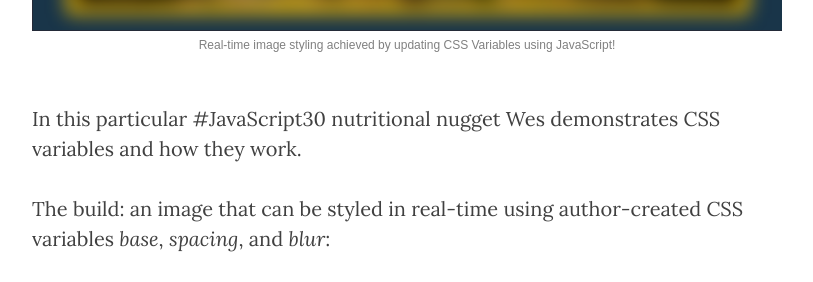
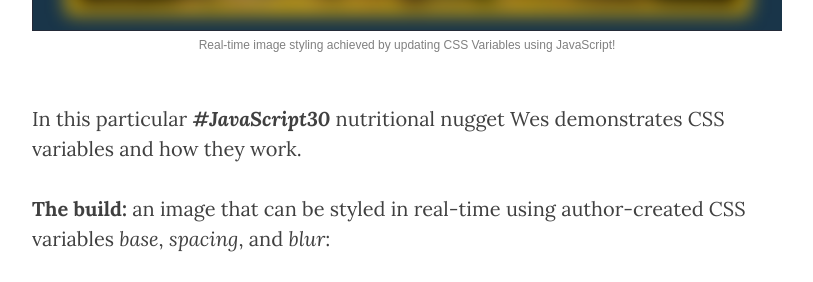
Before and after one commit to stanclarke-jr/stanclarke-jr.github.io, a Jekyll site: the page built from _posts/2017-01-31-javascript30-day-3.md, in a window 1280 px wide and 900 px high, scrolled down 1210 px. Shown: the part 154-436 px from the top of the window, without its empty margins (233-1046 px from the left). Built offline with Jekyll 4.4.1, drawn with Linux system fonts in a browser that asks for light colours; nearby versions of some CDN libraries; our own code applies the rules of GitHub Pages for plain Markdown files.

Commit message:
more minor edits

````diff
--- a/_posts/2017-01-31-javascript30-day-3.md
+++ b/_posts/2017-01-31-javascript30-day-3.md
@@ -19,9 +19,9 @@ header-img: img/javascript30-bg.jpg
 ![Real-time image styling](/img/css-variables.png)
 *Real-time image styling achieved by updating CSS Variables using JavaScript!*
 
-In this particular #JavaScript30 nutritional nugget Wes demonstrates CSS variables and how they work.
+In this particular ***#JavaScript30*** nutritional nugget Wes demonstrates CSS variables and how they work.
 
-The build: an image that can be styled in real-time using author-created CSS variables *base*, *spacing*, and *blur*:
+**The build:** an image that can be styled in real-time using author-created CSS variables *base*, *spacing*, and *blur*:
 
 ```css
 <style>
@@ -59,7 +59,7 @@ My takeaways.
 6. CSS Variables inherit from their parent element if no value is set.
 
 7. BADASS is a colour:
-    - `#B4D455` ( ![#b4d455](http://placehold.it/15/b4d455/000000?text=+) ).
+    - `#B4D455` (![#b4d455](http://placehold.it/15/b4d455/000000?text=+)).
 
 
 ### USEFUL LINKS
````
